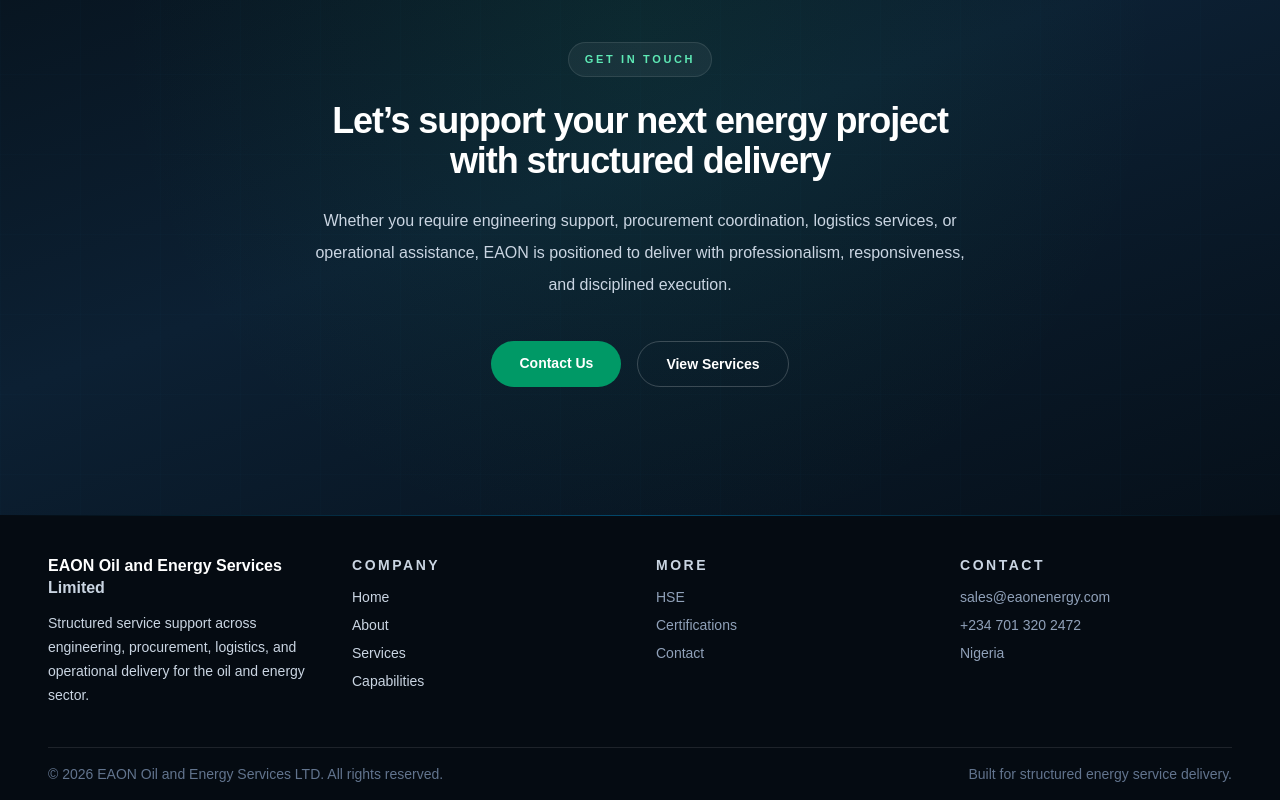
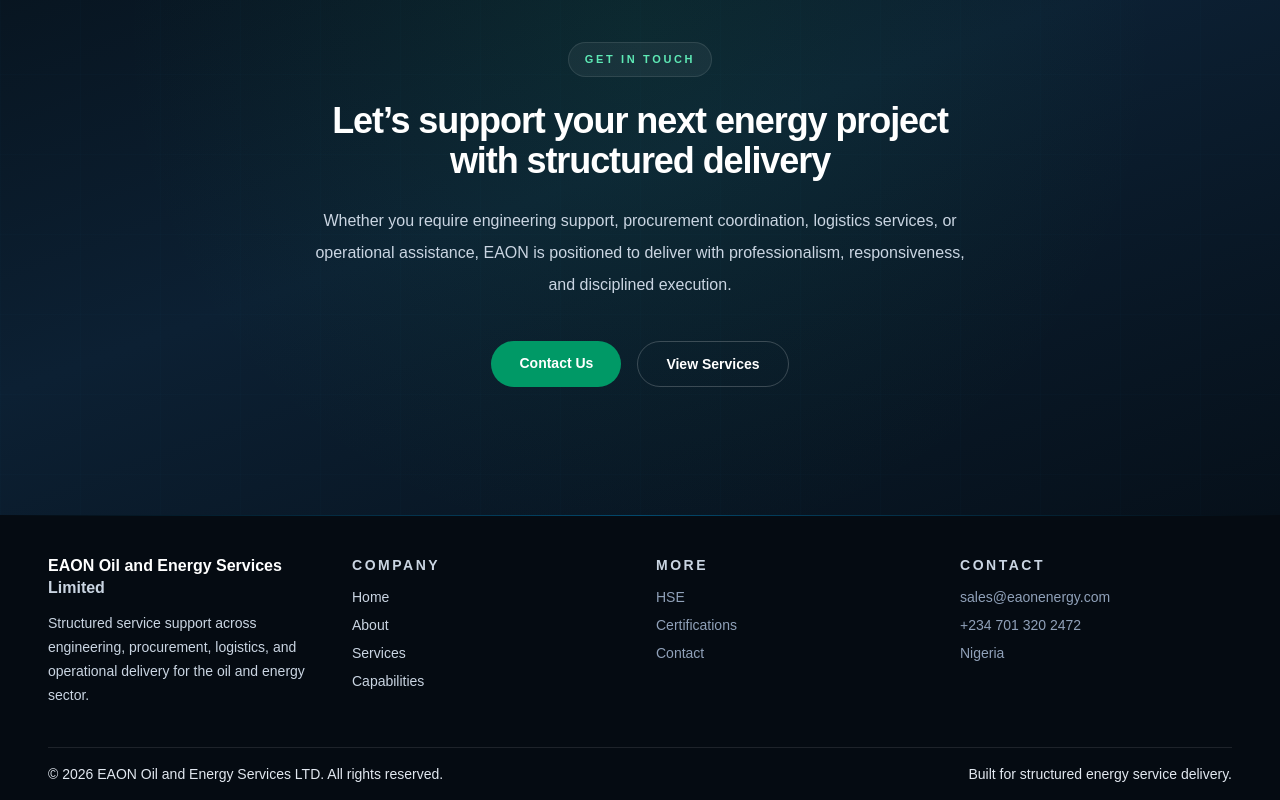
Before and after one commit to Bolambo/eaon, a Next.js app: page / in a window 1280 px wide. Shown: the part 3702-4502 px from the top of the page. Built offline with nearby package versions, Linux system fonts and the light colour scheme.

Commit message:
Improve footer text contrast for accessibility compliance

```diff
--- a/components/layout/Footer.tsx
+++ b/components/layout/Footer.tsx
@@ -68,7 +68,7 @@ export default function Footer() {
         </div>
 
         {/* Bottom */}
-        <div className="relative flex flex-col items-center justify-between gap-3 border-t border-white/10 py-4 text-sm text-slate-500 md:flex-row">
+        <div className="relative flex flex-col items-center justify-between gap-3 border-t border-white/10 py-4 text-sm text-slate-200 md:flex-row">
           <p>© 2026 EAON Oil and Energy Services LTD. All rights reserved.</p>
           <p>Built for structured energy service delivery.</p>
         </div>
```
